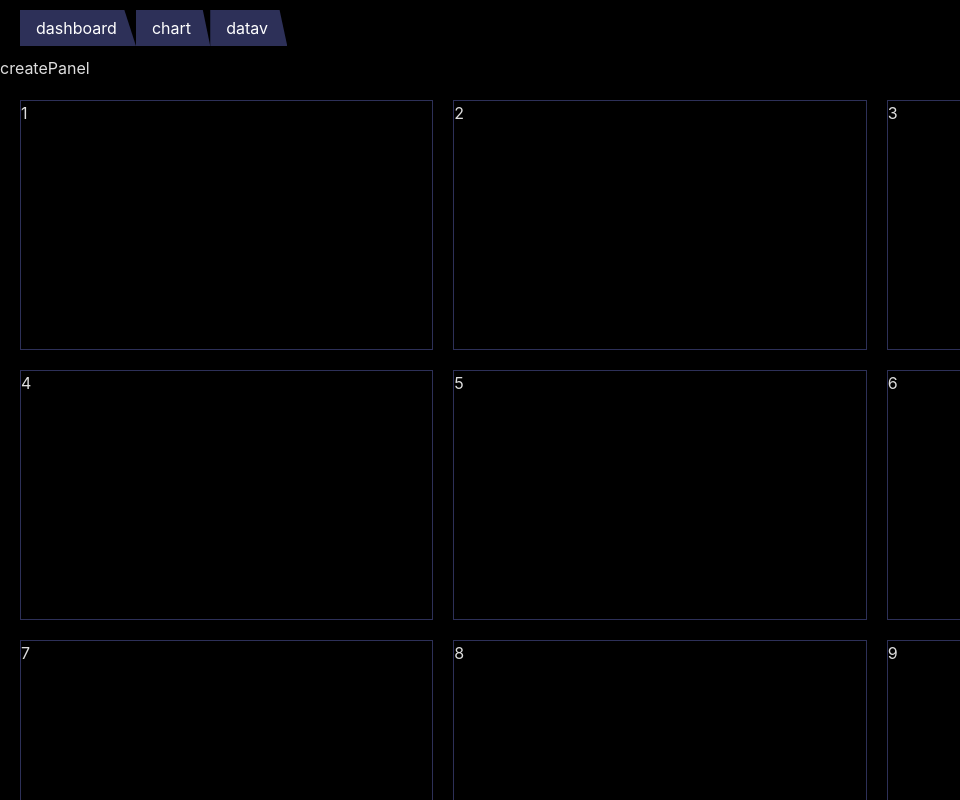
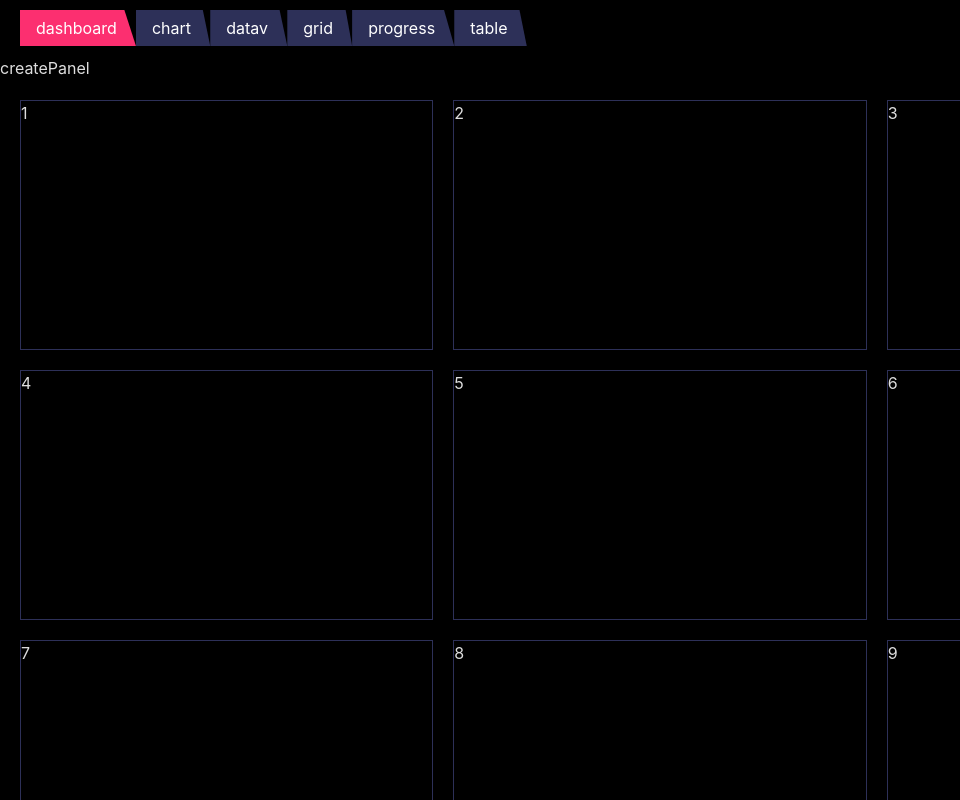
Before and after one commit to shiliangL/vue-datav3, a Vue app: page /dashboard in a window 1280 px wide. Shown: the whole page, without its empty margins (0-960 px from the left). Built offline with nearby package versions, Linux system fonts and the light colour scheme.

Commit message:
2023年3月18日++

```diff
--- a/src/router/index.js
+++ b/src/router/index.js
@@ -7,7 +7,7 @@ const Layout = () =>
 
 const routes = [
   // redirect: { name: 'homepage' }
-  { path: '/', redirect: '/dashboard' },
+  // { path: '/', redirect: '/dashboard' },
   {
     path: '/',
     component: Layout,
@@ -20,6 +20,8 @@ const routes = [
         import('@/views/dashboard/index.vue')
     }]
   },
+  // TODO: 自动装载的路由
+  AutoRouter,
   {
     path: '/component',
     component: Layout,
@@ -40,8 +42,6 @@ const routes = [
     }
     ]
   },
-  // TODO: 自动装载的路由
-  // AutoRouter,
   {
     path: '/login',
     name: 'login',
--- a/src/viewAuto/chart/index.vue
+++ /dev/null
@@ -1,18 +0,0 @@
-<template>
-  <div>
-    图表
-  </div>
-</template>
-
-<script lang="ts">
-import { defineComponent } from 'vue'
-
-export default defineComponent({
-  setup () {
-    return {}
-  }
-})
-</script>
-
-<style scoped>
-</style>
--- a/src/views/layout/header.vue
+++ b/src/views/layout/header.vue
@@ -10,7 +10,7 @@
   </nav>
 </template>
 
-<script lang="ts">
+<script>
 
 import { useRouter, useRoute } from 'vue-router'
 import { defineComponent } from 'vue'
@@ -20,11 +20,16 @@ export default defineComponent({
     const router = useRouter()
     const route = useRoute()
 
-    console.log('VueRouter', router, route)
+    console.log(router, route)
+
+    const list = router.options.routes.find(item => item.path === '/viewAuto')
+    const viewAuto = list ? list.children.map(item => ({ title: item.name, path: '/viewAuto/' + item.path })) : []
+
     const navigation = [
       { title: 'dashboard', path: '/' },
       { title: 'chart', path: '/component/chart' },
-      { title: 'datav', path: '/component/datav' }
+      { title: 'datav', path: '/component/datav' },
+      ...viewAuto
     ]
     return {
       navigation
@@ -36,6 +41,13 @@ export default defineComponent({
 <style scoped lang="scss">
 .navigation_bar {
   margin: 10px 20px;
+}
+
+.router-link-active,
+.router-link-exact-active{
+  button{
+    background-color: #fc2f70;
+  }
 }
 
 button {
```
